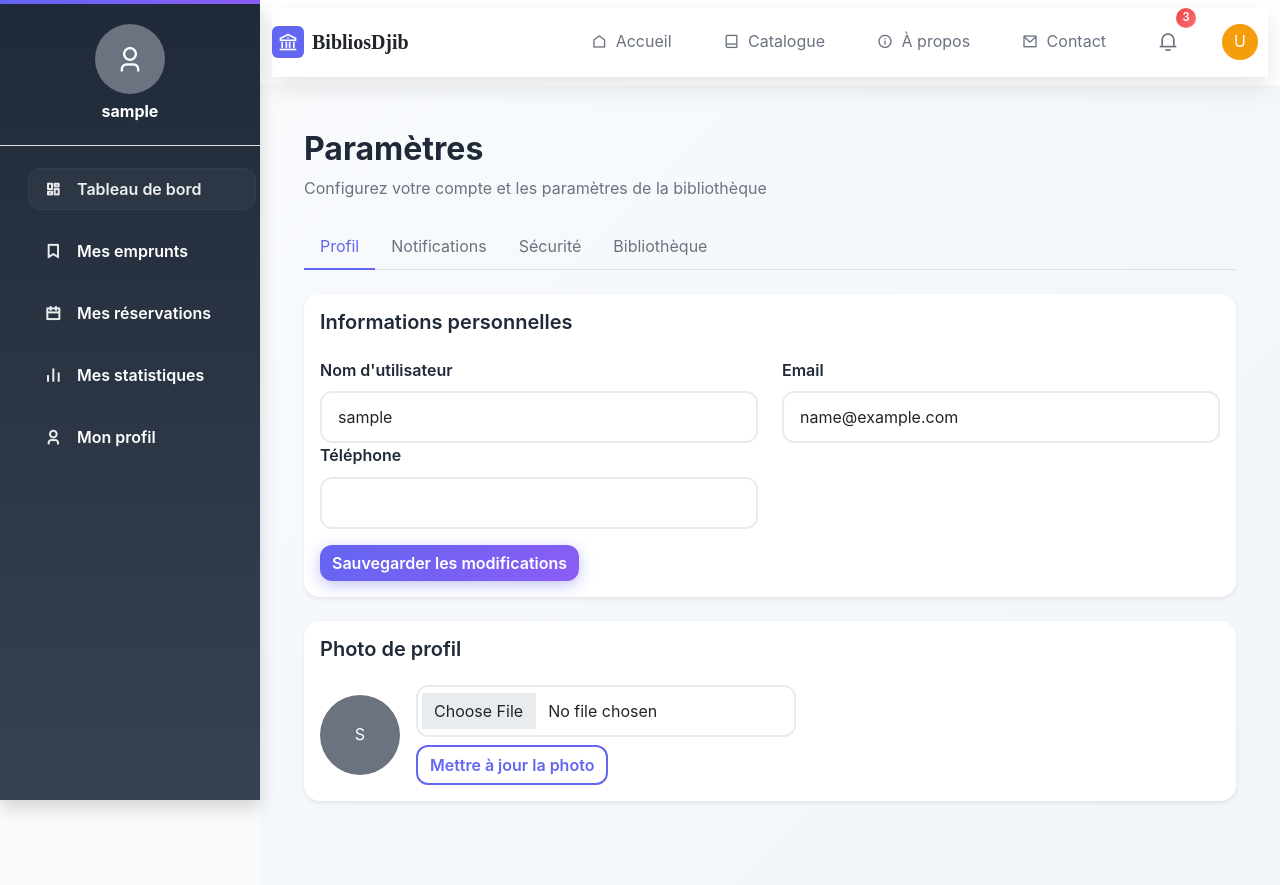
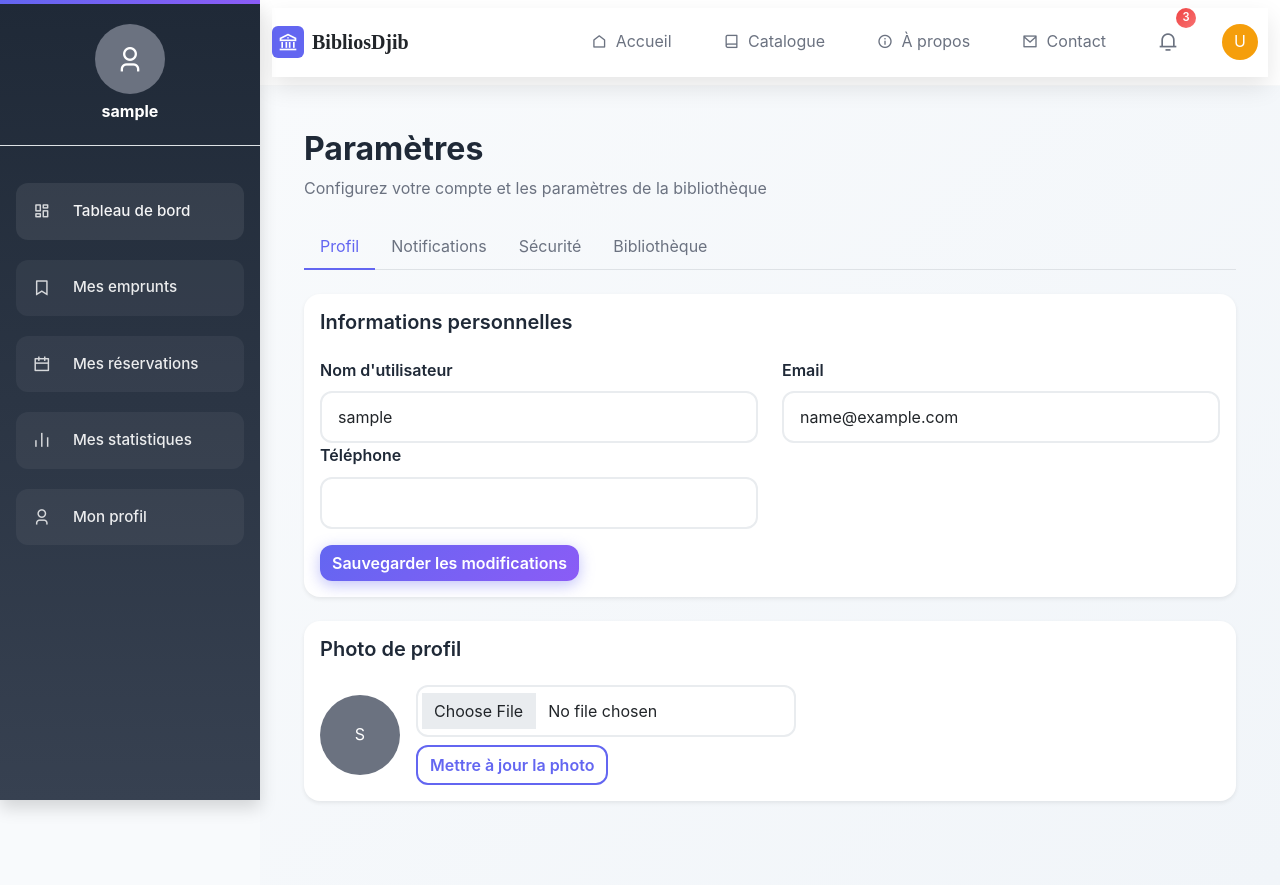
Before and after one commit to karman503/bibliotheque, a Flask app: page /dashboard/parametres in a window 1280 px wide. Shown: the top 885 px of the page. Run offline with Flask 3, Linux system fonts and the light colour scheme; the visitor is signed in with stand-in values (Sample User, id 1); data comes from the database, SQL or seed files in the repository; data that the repository does not hold is empty; some libraries are stand-ins or nearby versions.

Commit message:
quel menu !!!

```diff
--- a/static/css/style.css
+++ b/static/css/style.css
@@ -390,10 +390,10 @@ body {
     }
 }
 
-/* ===== SIDEBAR MODERNE ===== */
+/* ===== SIDEBAR MODERNE AVEC SCROLL ===== */
 .sidebar {
     width: 260px;
-    min-height: 100vh;
+    height: 100vh;
     position: fixed;
     left: 0;
     top: 0;
@@ -401,6 +401,10 @@ body {
     z-index: 1000;
     box-shadow: var(--shadow-lg);
     animation: fadeInLeft 0.6s ease-out;
+    overflow-y: auto;
+    overflow-x: hidden;
+    display: flex;
+    flex-direction: column;
 }
 
 .sidebar::before {
@@ -413,20 +417,98 @@ body {
     background: var(--gradient-primary);
 }
 
-.sidebar a {
+/* Header fixe du sidebar */
+.sidebar .admin-header,
+.sidebar .bibliothecaire-header {
+    flex-shrink: 0;
+    position: relative;
+    z-index: 2;
+}
+
+/* Navigation scrollable */
+.sidebar nav {
+    flex: 1;
+    overflow-y: auto;
+    overflow-x: hidden;
+    padding: 15px 12px 20px 12px;
+    margin-top: 10px;
+}
+
+/* Scrollbar stylisée */
+.sidebar nav::-webkit-scrollbar {
+    width: 6px;
+}
+
+.sidebar nav::-webkit-scrollbar-track {
+    background: rgba(255, 255, 255, 0.05);
+    border-radius: 10px;
+}
+
+.sidebar nav::-webkit-scrollbar-thumb {
+    background: rgba(255, 255, 255, 0.2);
+    border-radius: 10px;
+}
+
+.sidebar nav::-webkit-scrollbar-thumb:hover {
+    background: rgba(255, 255, 255, 0.3);
+}
+
+/* Styles spécifiques pour les panels */
+.admin-sidebar .admin-header {
+    background: linear-gradient(135deg, #7f1d1d 0%, #ef4444 100%);
+    padding: 1.5rem 1rem;
+    border-bottom: 1px solid rgba(255, 255, 255, 0.1);
+}
+
+.admin-sidebar .btn.active {
+    background: linear-gradient(135deg, #ef4444 0%, #f87171 100%) !important;
+    box-shadow: 0 5px 15px rgba(239, 68, 68, 0.4);
+}
+
+.bibliothecaire-sidebar .bibliothecaire-header {
+    background: linear-gradient(135deg, #0c4a6e 0%, #0ea5e9 100%);
+    padding: 1.5rem 1rem;
+    border-bottom: 1px solid rgba(255, 255, 255, 0.1);
+}
+
+.bibliothecaire-sidebar .btn.active {
+    background: linear-gradient(135deg, #0ea5e9 0%, #38bdf8 100%) !important;
+    box-shadow: 0 5px 15px rgba(14, 165, 233, 0.4);
+}
+
+/* ===== BOUTONS DU SIDEBAR (CORRECTION COMPLÈTE) ===== */
+.sidebar .btn {
     position: relative;
     overflow: hidden;
     transition: all 0.3s ease;
     border-radius: 12px;
-    margin: 6px 12px;
-    color: white !important;
+    margin: 6px 0;
+    color: rgba(255, 255, 255, 0.9) !important;
     border: 1px solid transparent;
     text-decoration: none;
-    display: block;
-    padding: 12px 16px;
-}
-
-.sidebar a::before {
+    display: flex;
+    align-items: center;
+    padding: 14px 16px !important;
+    white-space: nowrap;
+    min-height: 52px;
+    font-weight: 500;
+    font-size: 0.95rem;
+    background: rgba(255, 255, 255, 0.05) !important;
+    width: 100%;
+    text-align: left;
+    gap: 12px;
+}
+
+/* Icônes dans les boutons */
+.sidebar .btn i {
+    color: rgba(255, 255, 255, 0.8);
+    font-size: 1.1rem;
+    transition: all 0.3s ease;
+    min-width: 24px;
+}
+
+/* Effet de surbrillance au survol */
+.sidebar .btn::before {
     content: '';
     position: absolute;
     top: 0;
@@ -437,50 +519,66 @@ body {
     transition: left 0.6s;
 }
 
-.sidebar a:hover::before {
+.sidebar .btn:hover::before {
     left: 100%;
 }
 
-.sidebar a:hover {
-    background: rgba(255, 255, 255, 0.1) !important;
+/* États des boutons */
+.sidebar .btn:hover {
+    background: rgba(255, 255, 255, 0.12) !important;
     transform: translateX(8px);
-    border-color: rgba(255, 255, 255, 0.2);
+    border-color: rgba(255, 255, 255, 0.15);
     box-shadow: 0 5px 15px rgba(0, 0, 0, 0.2);
 }
 
-.sidebar a.active {
+.sidebar .btn:hover i {
+    color: white;
+    transform: scale(1.1);
+}
+
+/* État actif */
+.sidebar .btn.active {
     background: var(--gradient-primary) !important;
     box-shadow: 0 5px 15px rgba(99, 102, 241, 0.4);
     transform: translateX(5px);
-}
-
-/* Amélioration de la lisibilité des sous-items */
+    color: white !important;
+    border-color: rgba(255, 255, 255, 0.2);
+}
+
+.sidebar .btn.active i {
+    color: white;
+}
+
+/* États spécifiques */
 .sidebar .btn.bg-light {
-    background: rgba(255, 255, 255, 0.04) !important;
-    color: rgba(255, 255, 255, 0.92) !important;
-    border: 1px solid rgba(255, 255, 255, 0.03) !important;
-    box-shadow: none !important;
-}
-
-.sidebar .btn.bg-primary,
-.sidebar .btn.bg-primary.text-white {
-    background: var(--gradient-primary) !important;
-    color: #ffffff !important;
-    box-shadow: 0 6px 18px rgba(99, 102, 241, 0.35) !important;
+    background: rgba(255, 255, 255, 0.08) !important;
+    color: rgba(255, 255, 255, 0.95) !important;
+}
+
+.sidebar .btn.bg-light:hover {
+    background: rgba(255, 255, 255, 0.15) !important;
 }
 
 .sidebar .btn.text-dark {
-    color: rgba(255, 255, 255, 0.92) !important;
-}
-
-.sidebar .btn:hover {
-    background: rgba(255, 255, 255, 0.08) !important;
-    transform: translateX(6px) !important;
-    border-color: rgba(255, 255, 255, 0.08) !important;
-}
-
-.sidebar .btn i {
-    color: rgba(255, 255, 255, 0.9);
+    color: rgba(255, 255, 255, 0.95) !important;
+}
+
+/* ===== SECTIONS DANS LA NAVIGATION ===== */
+.admin-nav-section,
+.bibliothecaire-nav-section {
+    width: 100%;
+}
+
+.admin-nav-section h6,
+.bibliothecaire-nav-section h6 {
+    padding: 0 8px;
+    margin-top: 1.5rem;
+    margin-bottom: 0.75rem;
+    color: rgba(255, 255, 255, 0.6) !important;
+    font-weight: 600;
+    font-size: 0.75rem;
+    text-transform: uppercase;
+    letter-spacing: 0.5px;
 }
 
 /* ===== CONTENU PRINCIPAL ===== */
@@ -808,7 +906,6 @@ body {
     box-shadow: var(--shadow-lg);
     padding: 0;
     border: 1px solid var(--gray-light);
-    /* Z-INDEX TRÈS ÉLEVÉ POUR PASSER AU-DESSUS */
     position: absolute !important;
     z-index: 99999 !important;
     transform: translateX(-50%) !important;
@@ -965,6 +1062,7 @@ body {
         transition: transform 0.3s ease;
         position: fixed;
         z-index: 1040;
+        width: 280px;
     }
 
     .sidebar.mobile-open {
@@ -988,6 +1086,12 @@ body {
 
     .content {
         padding: 15px;
+    }
+
+    .sidebar .btn {
+        padding: 16px 20px !important;
+        min-height: 56px;
+        font-size: 1rem;
     }
 
     /* Notifications sur mobile */
@@ -1024,9 +1128,6 @@ body {
     --bs-gutter-x: 1.5rem;
     --bs-gutter-y: 0;
 }
-
-/* Styles restants... */
-/* (Tous les autres styles restent inchangés) */
 
 .table {
     border-radius: 12px;
@@ -1097,7 +1198,6 @@ footer::before {
     height: 4px;
     background: var(--gradient-primary);
 }
-
 
 /* ===== BADGES ANIMÉS ===== */
 .badge {
@@ -1590,8 +1690,6 @@ footer::before {
 }
 
 /* ===== CORRECTIONS URGENTES NOTIFICATIONS ===== */
-
-/* CORRECTION DU DROPDOWN - NE PAS BLOQUER LES CLICS */
 .notification-dropdown {
     z-index: 99999 !important;
     pointer-events: auto !important;
```
Also changed, not shown: templates/admin_sidebar.html (+14 -11 lines).
